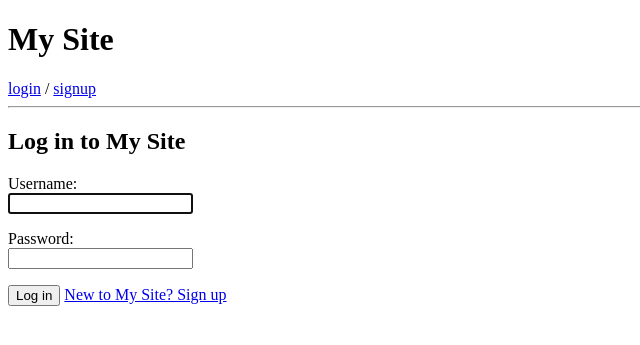
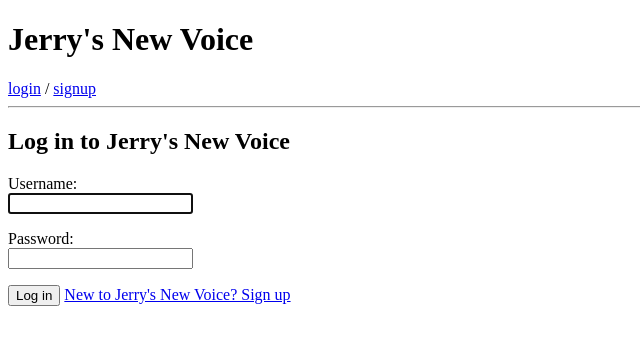
Before and after one commit to BranRitz/jerrys-api, a Django app: page /accounts/login/ in a window 1280 px wide. Shown: the top 345 px of the page, without its empty margins (0-640 px from the left). Run offline with Django 3.2, Linux system fonts and the light colour scheme.

Commit message:
template update

```diff
--- a/templates/base.html
+++ b/templates/base.html
@@ -6,7 +6,7 @@
   </head>
   <body>
     <header>
-      <h1>My Site</h1>
+      <h1>Jerry's New Voice</h1>
       {% if user.is_authenticated %}
         <a href="{% url 'logout' %}">logout</a>
       {% else %}
--- a/templates/jnv_api/base.html
+++ b/templates/jnv_api/base.html
@@ -6,7 +6,7 @@
   </head>
   <body>
     <header>
-      <h1>My Site</h1>
+      <h1>Jerry's New Voice</h1>
       {% if user.is_authenticated %}
         <a href="{% url 'logout' %}">logout</a>
       {% else %}
--- a/templates/registration/login.html
+++ b/templates/registration/login.html
@@ -2,7 +2,7 @@
 {% extends 'base.html' %}
 
 {% block content %}
-  <h2>Log in to My Site</h2>
+  <h2>Log in to Jerry's New Voice</h2>
   {% if form.errors %}
     <p style="color: red">Your username and password didn't match. Please try again.</p>
   {% endif %}
@@ -22,6 +22,6 @@
       </p>
     {% endfor %}
     <button type="submit">Log in</button>
-    <a href="{% url 'signup' %}">New to My Site? Sign up</a>
+    <a href="{% url 'signup' %}">New to Jerry's New Voice? Sign up</a>
   </form>
 {% endblock %}
```
